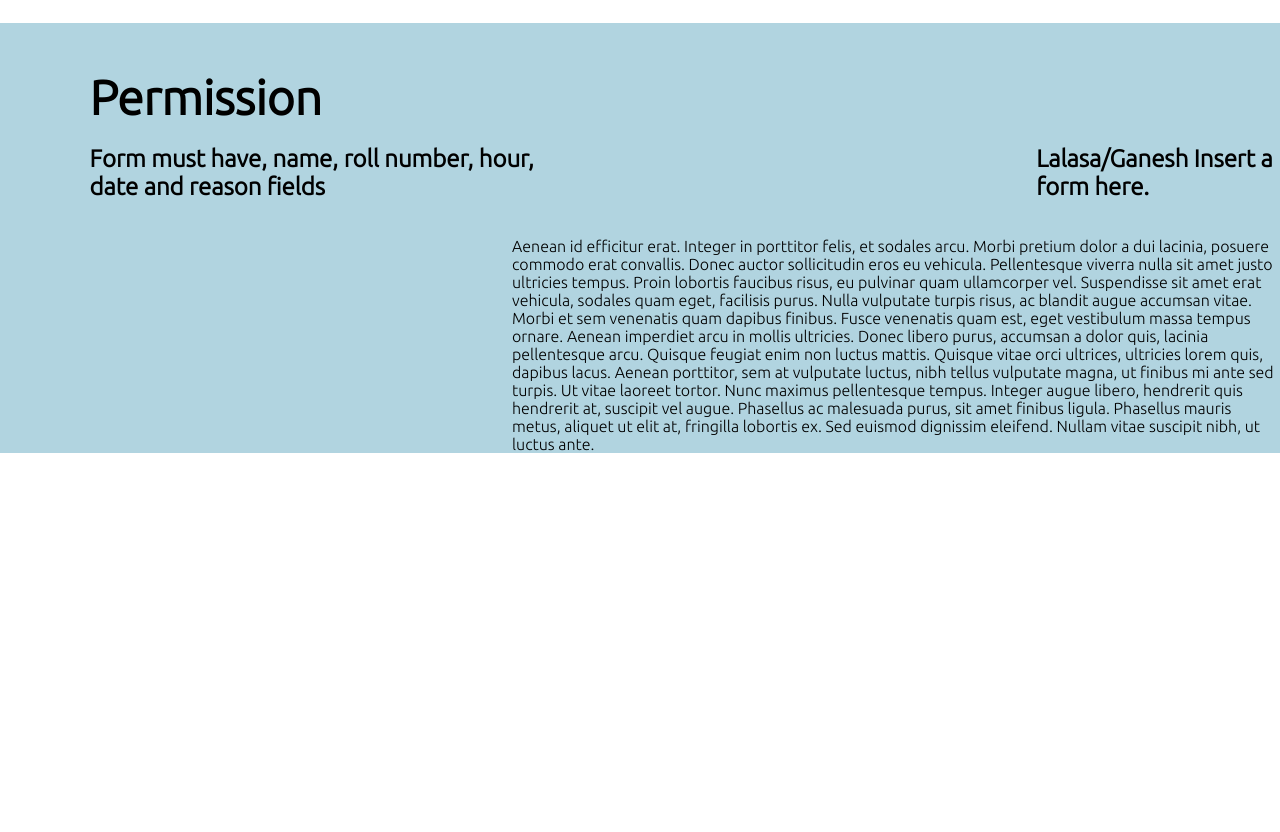
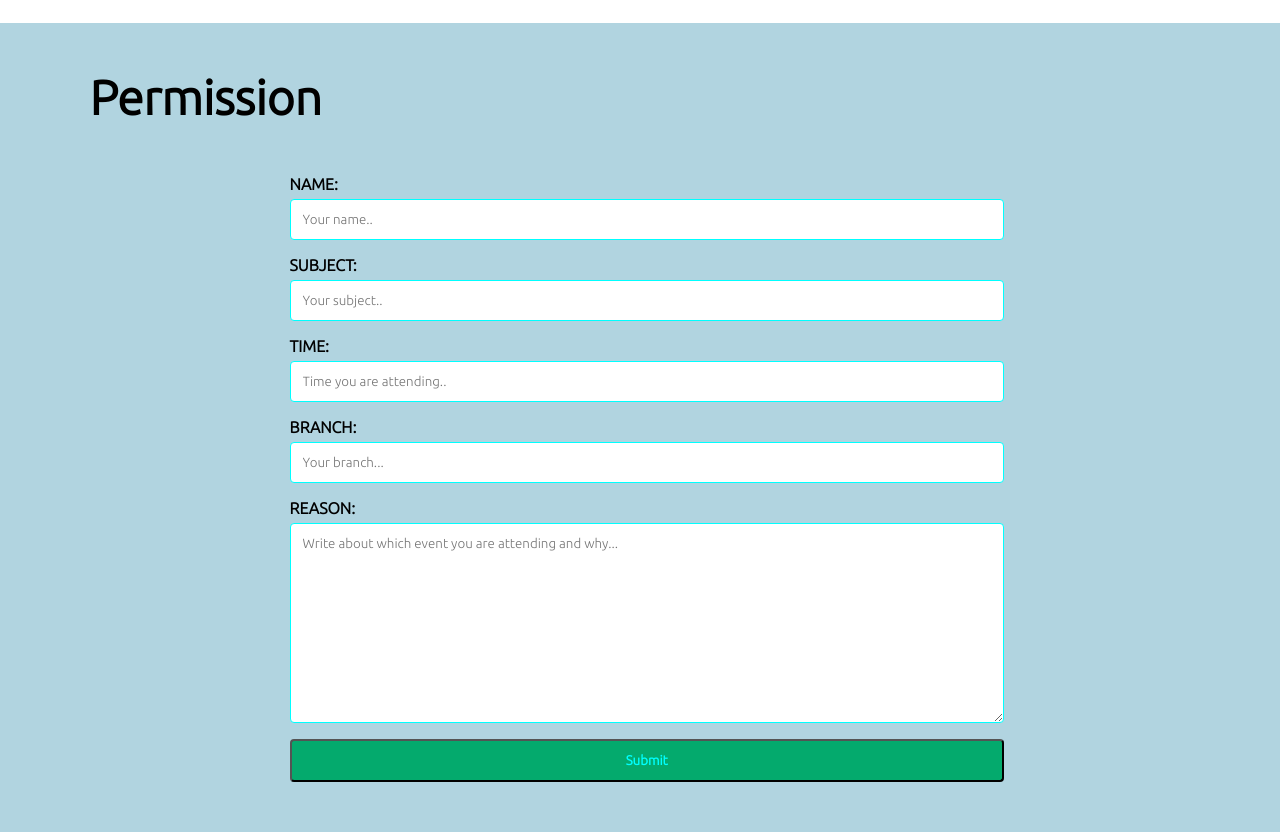
Before and after one commit to Dhruv16S/Attendance-Management-System, a plain HTML site: page home-page.html in a window 1280 px wide. Shown: the part 1980-2812 px from the top of the page. Before the commit the page ends 2449 px from the top, so only its background shows below. Drawn offline with Linux system fonts and the light colour scheme; no server answers.

Commit message:
Add Permission Letter

```diff
--- a/home-page.html
+++ b/home-page.html
@@ -100,14 +100,29 @@
         <h1 style="margin-left:7%">Permission</h1>
         <div id="disp-att">
             <!-- Remove the h2 tag, then add -->
-            <h2>Form must have, name, roll number, hour, date and reason fields</h2>
-            <h2 style="margin-left: 40%;">Lalasa/Ganesh Insert a form here.</h2>
-        </div>
-        <!-- Remove this p tag at last -->
-        <p style="margin-left: 40%;">Aenean id efficitur erat. Integer in porttitor felis, et sodales arcu. Morbi pretium dolor a dui lacinia, posuere commodo erat convallis. Donec auctor sollicitudin eros eu vehicula. Pellentesque viverra nulla sit amet justo ultricies tempus. Proin lobortis faucibus risus, eu pulvinar quam ullamcorper vel. Suspendisse sit amet erat vehicula, sodales quam eget, facilisis purus.
-            Nulla vulputate turpis risus, ac blandit augue accumsan vitae. Morbi et sem venenatis quam dapibus finibus. Fusce venenatis quam est, eget vestibulum massa tempus ornare. Aenean imperdiet arcu in mollis ultricies. Donec libero purus, accumsan a dolor quis, lacinia pellentesque arcu. Quisque feugiat enim non luctus mattis. Quisque vitae orci ultrices, ultricies lorem quis, dapibus lacus. Aenean porttitor, sem at vulputate luctus, nibh tellus vulputate magna, ut finibus mi ante sed turpis. Ut vitae laoreet tortor. Nunc maximus pellentesque tempus. Integer augue libero, hendrerit quis hendrerit at, suscipit vel augue. Phasellus ac malesuada purus, sit amet finibus ligula. Phasellus mauris metus, aliquet ut elit at, fringilla lobortis ex. Sed euismod dignissim eleifend. Nullam vitae suscipit nibh, ut luctus ante.</p>
+
+                <form action="" id="letter-form">
+                    <div class="letter-container">
+                        <label for="fname" style="font-weight: 900;">NAME:</label>
+                        <input type="text" id="fname" name="firstname" placeholder="Your name.." class="letter">
+
+                        <label for="lname" style="font-weight: 900;">SUBJECT:</label>
+                        <input type="text" id="lname" name="lastname" placeholder="Your subject.." class="letter">
+
+                        <label for="lname" style="font-weight: 900;">TIME:</label>
+                        <input type="text" id="lname" name="lastname" placeholder="Time you are attending.." class="letter">
+
+                        <label for="branch" style="font-weight: 900;">BRANCH:</label>
+                        <input type="text" id="lname" name="lastname" placeholder="Your branch..." class="letter">
+
+                        <label for="REASON" style="font-weight: 900;">REASON:</label>
+                        <textarea id="REASON" name="REASON" placeholder="Write about which event you are attending and why..." style="height:200px" class="letter"></textarea>
+
+                        <input type="submit" value="Submit" id="letter-submit" style="font-weight: 900;">
+                    </div>
+                </form>
+            </div>
     </div>
-
     <script type = "module" src="./home-page.js"></script>
 </body>
 </html>
--- a/styles.css
+++ b/styles.css
@@ -357,3 +357,37 @@ input{
     transform: rotate(180deg);
   }
 }
+
+.letter{
+  width: 100%;
+  padding: 12px;
+  border: 1px solid cyan;
+  border-radius: 4px;
+  box-sizing: border-box;
+  margin-top: 6px;
+  margin-bottom: 16px;
+  resize: vertical
+}
+
+#letter-submit{
+  background-color: #04AA6D;
+  color: cyan;
+  padding: 12px 20px;
+  border-radius: 4px;
+}
+
+#letter-submit:hover{
+  background-color: #45a049;
+}
+
+.letter-container{
+  display: flex;
+  flex-direction: column;
+  margin-top: 50px;
+  padding-bottom: 50px;
+}
+
+#letter-form{
+  width: 60%;
+  margin-left: 200px;
+}
```
